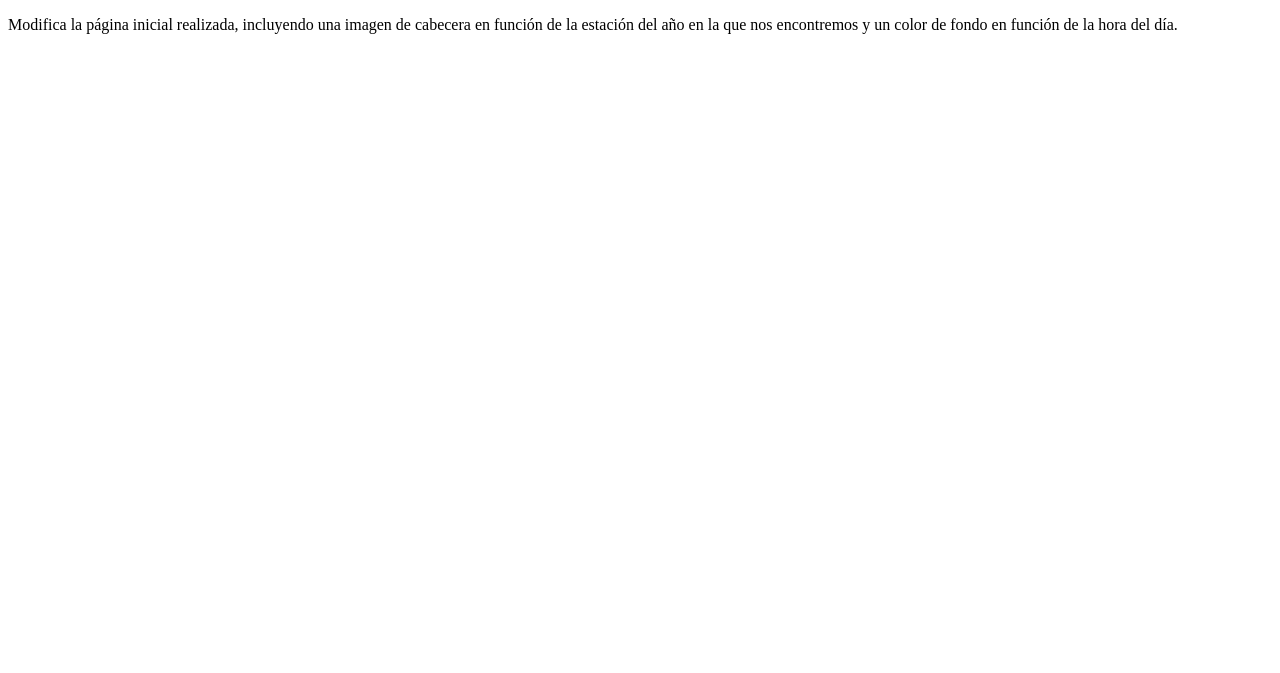
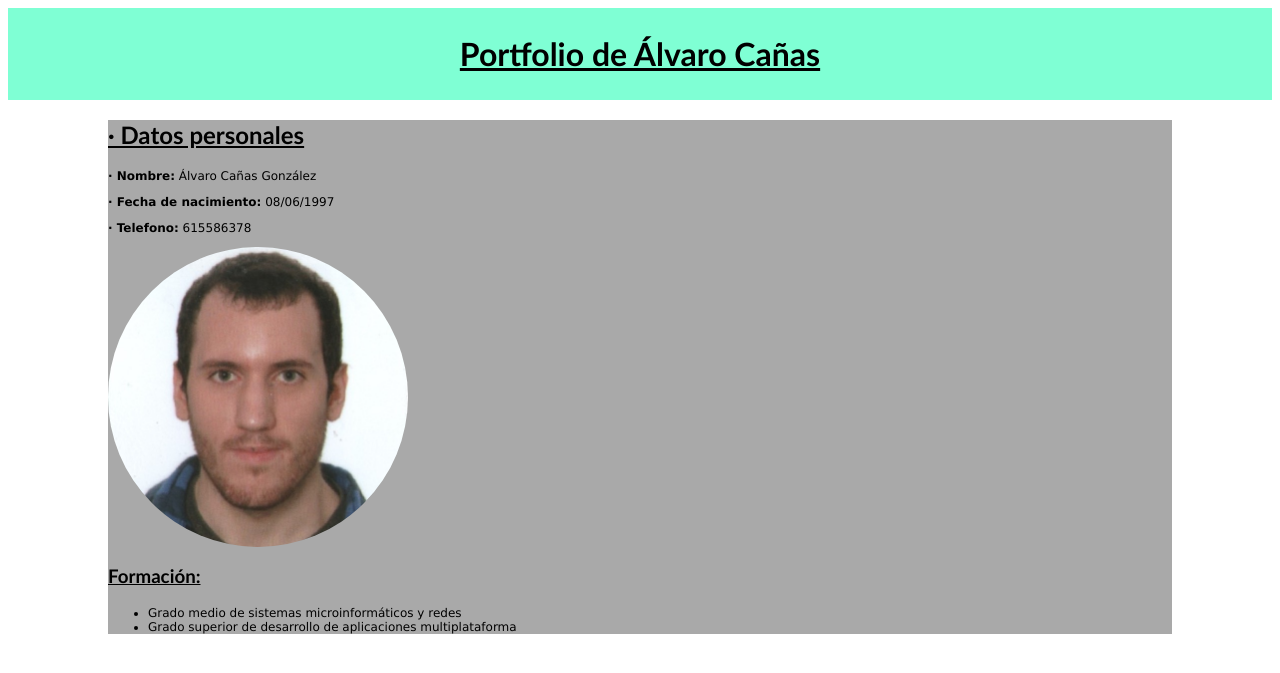
Before and after one commit to MameHub/PES, a PHP site: page /ej4.php in a window 1280 px wide. Shown: the top 673 px of the page. Run offline with PHP 8.4, Linux system fonts and the light colour scheme.

Commit message:
porfolio php

```diff
--- a/Unidad_3/Actividad_1/ej4.php
+++ b/Unidad_3/Actividad_1/ej4.php
@@ -4,22 +4,47 @@ Modifica la página inicial realizada, incluyendo una imagen de cabecera en func
 estación del año en la que nos encontremos y un color de fondo en función de la hora del día.
 */
 
+// Variables.
+$dia = date("j");
+$mes = date("n");
+$hora = date("G");
 ?>
-
 <!DOCTYPE html>
 <html lang="en">
 <head>
     <meta charset="UTF-8">
     <meta name="viewport" content="width=device-width, initial-scale=1.0">
-    <title>Ejercicio 4</title>
+    <link rel="stylesheet" href="./style/style.css">
+    <title>Portfolio</title>
 </head>
 <body>
-    <p>
-    Modifica la página inicial realizada, incluyendo una imagen de cabecera en función de la estación
-    del año en la que nos encontremos y un color de fondo en función de la hora del día.
-    </p>
 <?php
 
 ?>
+<!--
+    Primavera: 20 marzo - 21 junio
+    Verano: 21 junio - 23 septiembre
+    Otoño: 23 marzo - 21 diciembre
+    Invierno: 21 diciembre - 20 marzo
+-->
+    <div class="cabecera">
+        <h1>Portfolio de Álvaro Cañas</h1>
+    </div>
+    <div class="contenido">
+        <h2>· Datos personales</h2>
+        <p><b>· Nombre:</b> Álvaro Cañas González</p>
+        <p><b>· Fecha de nacimiento:</b> 08/06/1997</p>
+        <p><b>· Telefono:</b> 615586378</p>
+        <div class="imagen">
+            <img src="./1709596755143.jpg" alt="foto perfil">
+        </div>
+        <div class="formacion">
+            <h3>Formación:</h3>
+            <ul>
+                <li>Grado medio de sistemas microinformáticos y redes</li>
+                <li>Grado superior de desarrollo de aplicaciones multiplataforma</li>
+            </ul>
+        </div>
+    </div>
 </body>
 </html>
--- /dev/null
+++ b/Unidad_3/Actividad_1/style/style.css
@@ -0,0 +1,26 @@
+h1, h2, h3{
+    font-family: 'Gill Sans', 'Gill Sans MT', Calibri, 'Trebuchet MS', sans-serif;
+    text-decoration: underline;
+}
+p, ul{
+    font-family: Verdana, Geneva, Tahoma, sans-serif;
+    font-size: 1.5vh;
+}
+.cabecera{
+    background-color: aquamarine;
+    text-align: center;
+    padding: 5px;
+}
+.contenido{
+    background-color: darkgray;
+    margin-left: 100px;
+    margin-right: 100px;
+}
+img{
+    display: flex;
+    align-items: center;
+    justify-content: center;
+    border-radius: 300px;
+    width: 300px;
+    height: 300px;
+}
```
Also changed, not shown: Unidad_3/Actividad_1/1709596755143.jpg (added).
